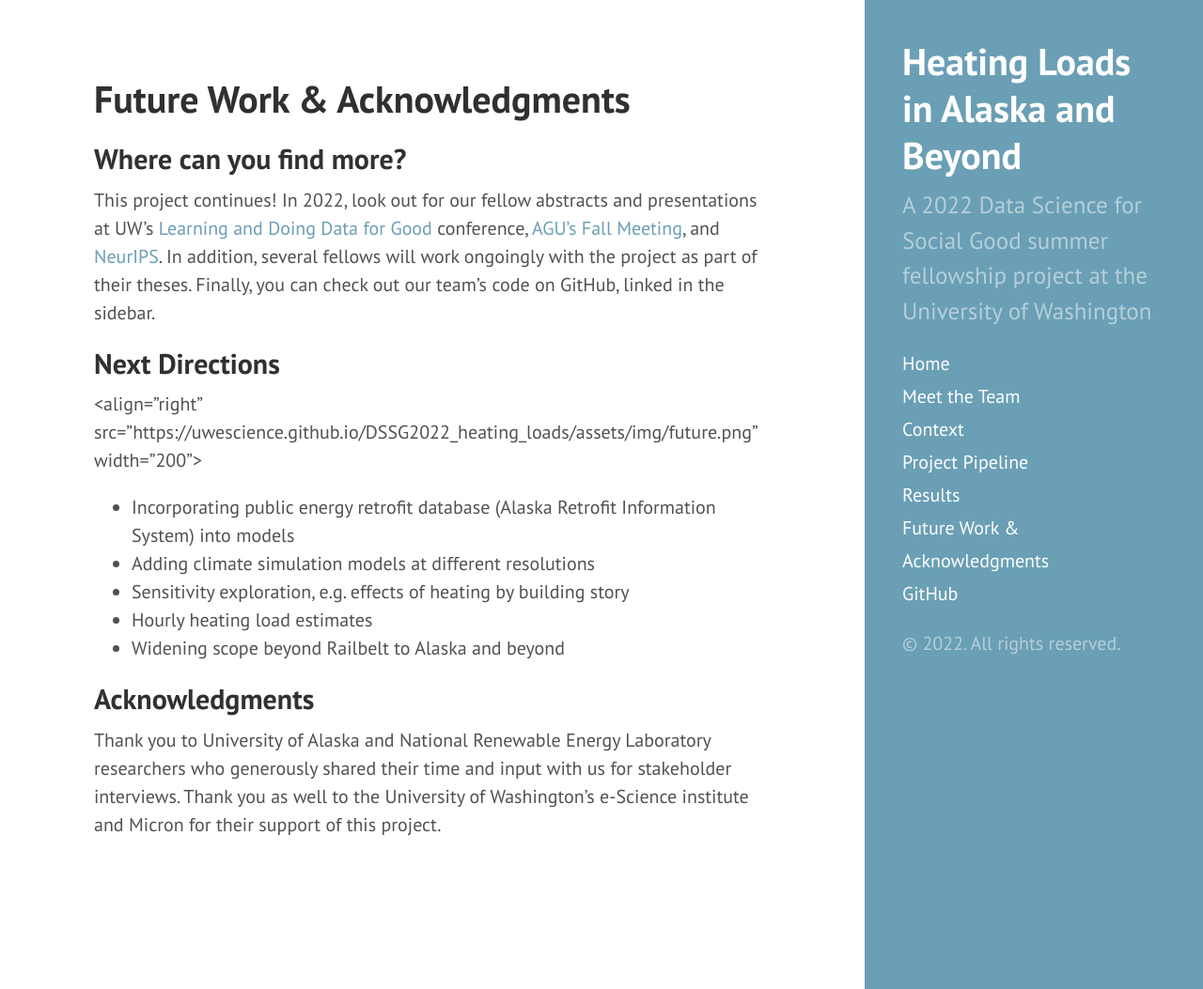
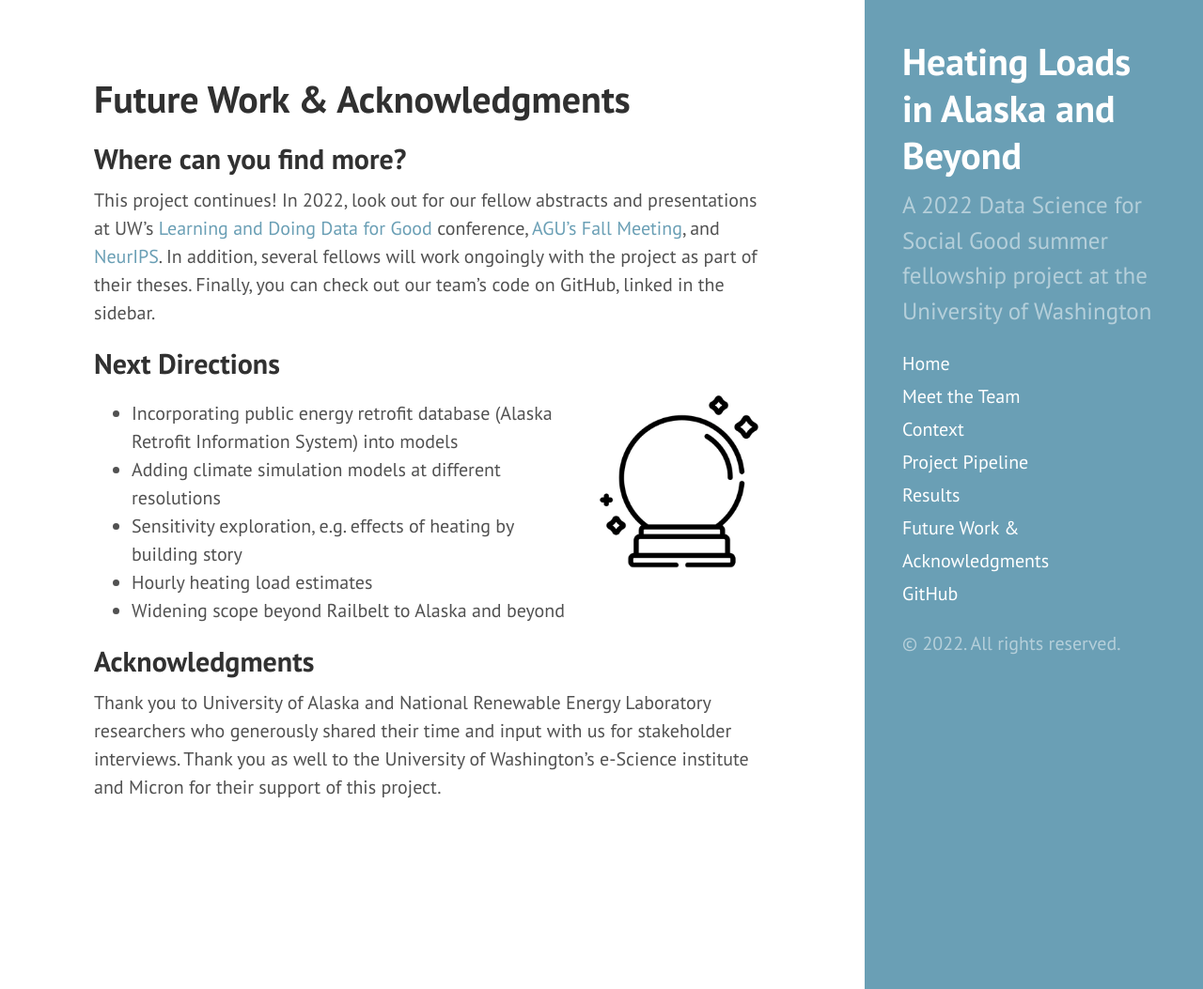
Before and after one commit to uwescience/DSSG2022_heating_loads, a Jekyll site: the page built from future.md, in a window 1280 px wide and 1053 px high. Shown: the whole window at 94% size. Built offline with Jekyll 4.4.1, drawn with Linux system fonts in a browser that asks for light colours.

Commit message:
Update future.md
fix image

```diff
--- a/future.md
+++ b/future.md
@@ -7,7 +7,7 @@
 This project continues! In 2022, look out for our fellow abstracts and presentations at UW's [Learning and Doing Data for Good](https://escience.washington.edu/data-for-good-conference-2022) conference, [AGU's Fall Meeting](https://www.agu.org/Fall-Meeting), and [NeurIPS](https://neurips.cc). In addition, several fellows will work ongoingly with the project as part of their theses. Finally, you can check out our team's code on GitHub, linked in the sidebar.
 
 ## Next Directions
-<align="right" src="{{ site.url }}{{ site.baseurl }}/assets/img/future.png" width="200">
+<img align="right" src="{{ site.url }}{{ site.baseurl }}/assets/img/future.png" width="200">
 + Incorporating public energy retrofit database (Alaska Retrofit Information System) into models
 + Adding climate simulation models at different resolutions
 + Sensitivity exploration, e.g. effects of heating by building story
```
